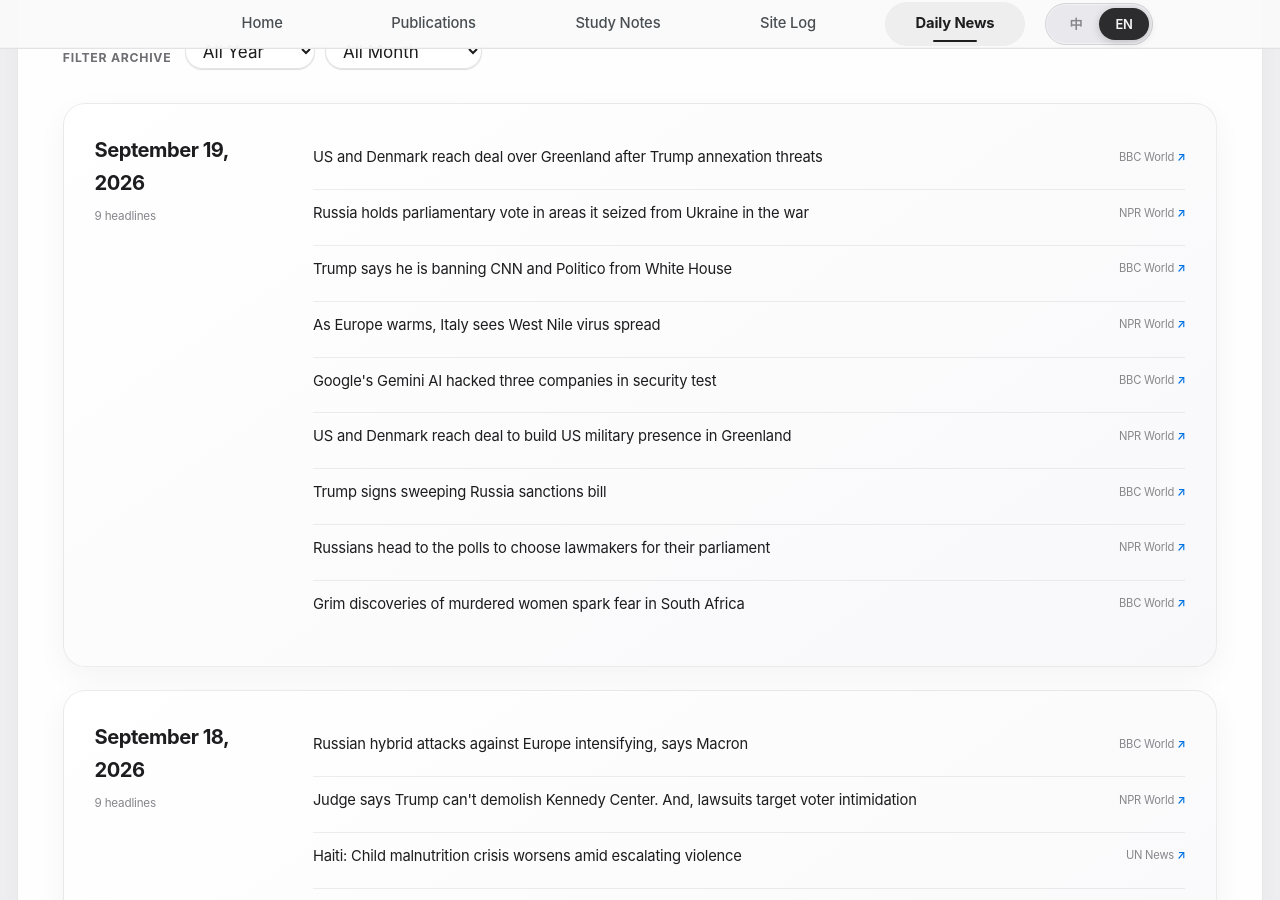
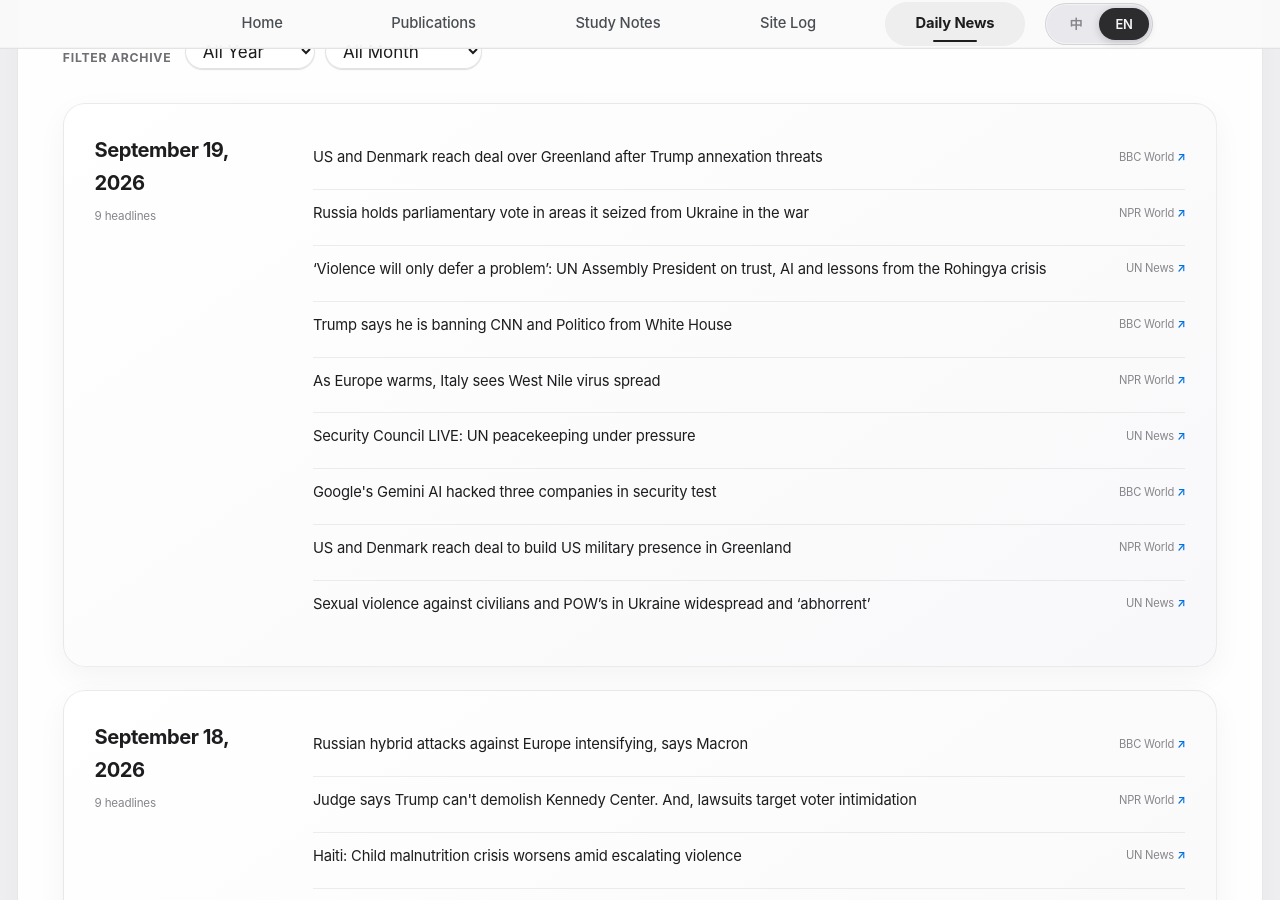
Before and after one commit to HaoxiangLuo/HaoxiangLuo.github.io, a Jekyll site: the page built from _pages/daily-news.html, in a window 1280 px wide and 900 px high, scrolled down 297 px. Built offline with Jekyll 4.4.1, drawn with Linux system fonts in a browser that asks for light colours; a style sheet for code colours, icons or effects is not loaded.

Commit message:
Update daily news 2026-09-19

```diff
--- a/_data/daily_news.json
+++ b/_data/daily_news.json
@@ -1,5 +1,5 @@
 {
-  "updated_at": "2026-09-19T16:24:57+08:00",
+  "updated_at": "2026-09-19T17:23:24+08:00",
   "days": [
     {
       "date": "2026-09-19",
@@ -17,6 +17,12 @@
           "title_zh": "俄罗斯就其在战争中从乌克兰手中夺取的地区举行议会投票"
         },
         {
+          "title": "‘Violence will only defer a problem’: UN Assembly President on trust, AI and lessons from the Rohingya crisis",
+          "source": "UN News",
+          "url": "https://news.un.org/feed/view/en/story/2026/09/1168375",
+          "title_zh": "暴力只会推迟问题的解决”：联合国大会主席谈信任、人工智能和罗辛亚危机的教训"
+        },
+        {
           "title": "Trump says he is banning CNN and Politico from White House",
           "source": "BBC World",
           "url": "https://www.bbc.co.uk/news/articles/c6e30580jqjpo?at_medium=RSS&at_campaign=rss",
@@ -27,6 +33,12 @@
           "source": "NPR World",
           "url": "https://www.npr.org/2026/09/19/g-s1-144162/as-europe-warms-italy-sees-west-nile-virus-spread",
           "title_zh": "随着欧洲变暖，意大利看到西尼罗河病毒传播"
+        },
+        {
+          "title": "Security Council LIVE: UN peacekeeping under pressure",
+          "source": "UN News",
+          "url": "https://news.un.org/feed/view/en/story/2026/09/1168376",
+          "title_zh": "安理会直播：联合国维和行动面临压力"
         },
         {
           "title": "Google's Gemini AI hacked three companies in security test",
@@ -41,22 +53,10 @@
           "title_zh": "美国和丹麦达成协议，在格陵兰岛建立美国军事存在"
         },
         {
-          "title": "Trump signs sweeping Russia sanctions bill",
-          "source": "BBC World",
-          "url": "https://www.bbc.co.uk/news/articles/cqvgy34ndj4eo?at_medium=RSS&at_campaign=rss",
-          "title_zh": "特朗普签署全面制裁俄罗斯法案"
-        },
-        {
-          "title": "Russians head to the polls to choose lawmakers for their parliament",
-          "source": "NPR World",
-          "url": "https://www.npr.org/2026/09/18/nx-s1-5973249/russians-head-to-the-polls-to-choose-lawmakers-for-their-parliament",
-          "title_zh": "俄罗斯人前往投票站选举议会议员"
-        },
-        {
-          "title": "Grim discoveries of murdered women spark fear in South Africa",
-          "source": "BBC World",
-          "url": "https://www.bbc.co.uk/news/articles/cjkg71e67k17o?at_medium=RSS&at_campaign=rss",
-          "title_zh": "被谋杀妇女的可怕发现在南非引发恐惧"
+          "title": "Sexual violence against civilians and POW’s in Ukraine widespread and ‘abhorrent’",
+          "source": "UN News",
+          "url": "https://news.un.org/feed/view/en/story/2026/09/1168374",
+          "title_zh": "乌克兰针对平民和战俘的性暴力现象普遍且“令人憎恶"
         }
       ]
     },
```
